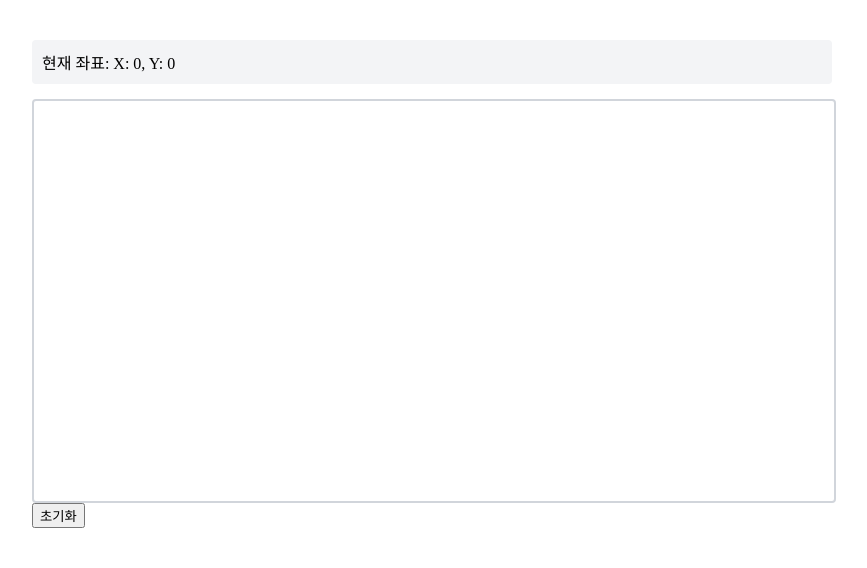
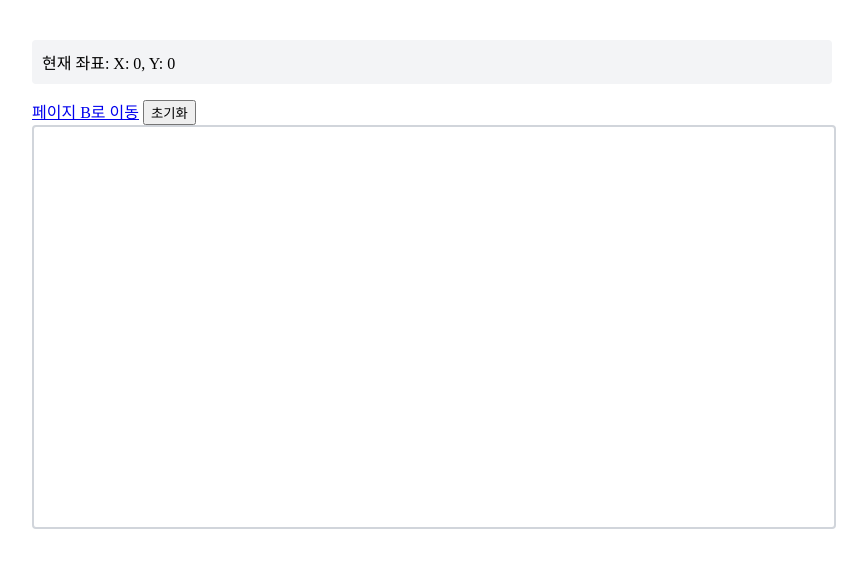
Before and after one commit to less0215/project, a plain HTML site: page 웹이벤트트래킹/index.html in a window 1280 px wide. Shown: the whole page, without its empty margins (208-1075 px from the left). Drawn offline with Linux system fonts and the light colour scheme.

Commit message:
Update index.html

```diff
--- a/웹이벤트트래킹/index.html
+++ b/웹이벤트트래킹/index.html
@@ -11,8 +11,11 @@
         <div class="coordinates-display" id="coordsDisplay">
             현재 좌표: X: 0, Y: 0
         </div>
+        <div class="navigation">
+            <a href="pageB.html" id="moveToB">페이지 B로 이동</a>
+            <button class="reset-button" id="resetButton">초기화</button>
+        </div>
         <div class="click-area" id="clickArea"></div>
-        <button class="reset-button" id="resetButton">초기화</button>
     </div>
 
     <script>
@@ -47,7 +50,40 @@
 
         // 스크롤 하면, 좌표 표시되게끔하기.
 
+        window.addEventListener('scroll', function(){
 
-    </script>
+            // 좌표 생성 후 출력
+            let 스크롤x = window.scrollX;
+            let 스크롤y = window.scrollY;
+
+
+            // 좌표 업데이트
+            document.getElementById('coordsDisplay').innerHTML = `현재 좌표: X: ${스크롤x}, Y: ${스크롤y}`;
+
+            // 마커 생성
+            let 스크롤마커 = document.createElement('div');
+            스크롤마커.className = 'scroll-marker';
+            스크롤마커.style.left = 스크롤x + (window.innerWidth / 2) + 'px';  /* 마커를 정중앙에 칠하기 위해서 '(window.innerWidth / 2)' 추가 입력*/
+            스크롤마커.style.top = 스크롤y + (window.innerWidth / 2) + 'px';
+
+            let 스크롤마커생성 = document.body.appendChild(스크롤마커);
+        })
+
+        // 웹페이지 접속하면 로컬스토리지에 값 저장
+
+        function 방문자생성및초기화(){
+            // 3. 방문한 적 있는 사용자인지 확인
+
+            // 4. 처음 방문한 사용자이면, 방문자아이디 생성
+
+            // 1.방문자정보 저장
+
+            // 2.저장한 방문자정보 로컬스토리지에 저장
+
+        }
+
+        window.addEventListener('load', 방문자생성및초기화);
+
+</script>
 </body>
 </html>
```
